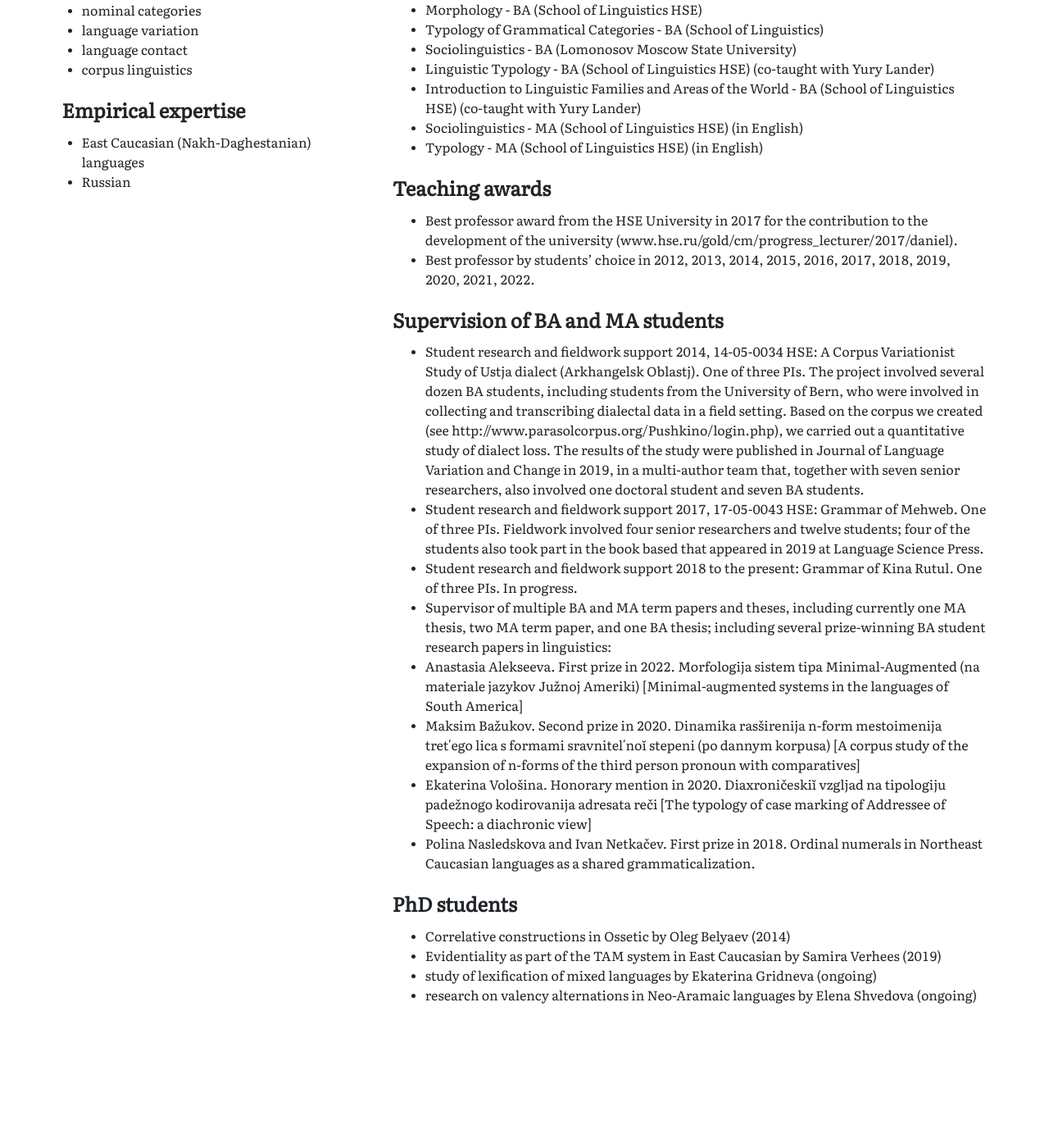
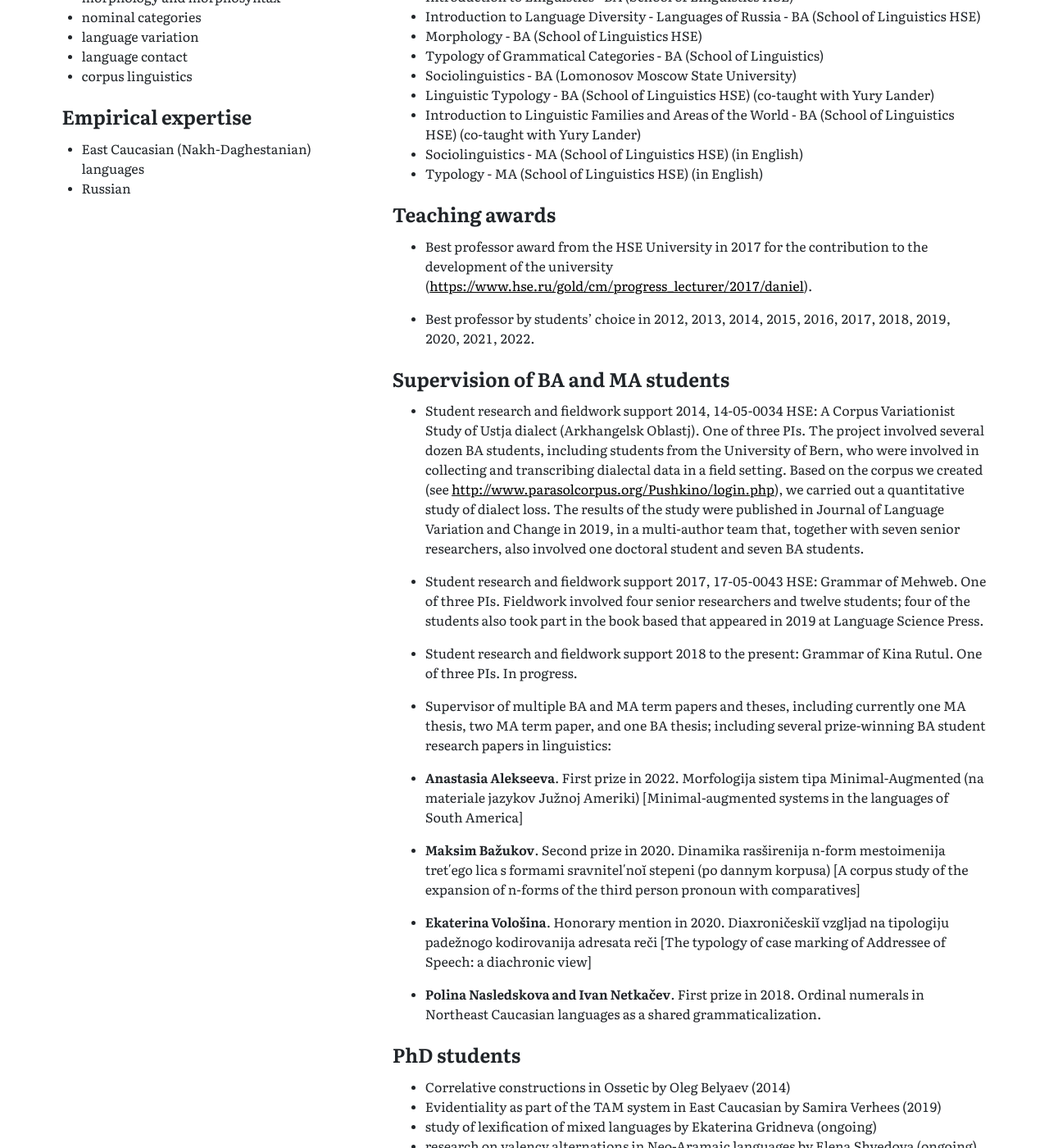
Before and after one commit to MishaDaniel/mishadaniel.github.io, a Jekyll site: the page built from teaching.html, in a window 1280 px wide and 1400 px high, scrolled down 514 px. Shown: the whole window at 82% size. Built offline with Jekyll 4.4.1, drawn with Linux system fonts in a browser that asks for light colours; nearby versions of some CDN libraries; before the commit the page ends 1881 px from its top, so only the background shows below that.

Commit message:
fixed bullet lists

```diff
--- a/_includes/main.html
+++ b/_includes/main.html
@@ -23,8 +23,9 @@
 
   <div class="interests">
     <h2>Fields of study</h2>
+    <p style="margin-bottom: 0.5em;">{{ site.data.general.fields.main }}</p>
     <ul style="padding-left: 1.5em;">
-      {% for field in site.data.general.fields %}
+      {% for field in site.data.general.fields.particular %}
         <li>{{ field }}</li>
       {% endfor %}
     </ul>
--- a/assets/css/styles.css
+++ b/assets/css/styles.css
@@ -8,14 +8,13 @@
 
 @font-face {
   font-family: 'Literata';
-  src: url('../fonts/Literata-Regular.ttf'),
-       url('../fonts/Literata-Bold.ttf'),
-       url('../fonts/Literata-BoldItalic.ttf'),
-       url('../fonts/Literata-Italic.ttf'),
-       url('../fonts/Literata-Medium.ttf'),
-       url('../fonts/Literata-MediumItalic.ttf'),
-       url('../fonts/Literata-SemiBold.ttf'),
-       url('../fonts/Literata-SemiBoldItalic.ttf');
+  src: url('../fonts/Literata-Regular.ttf');
+}
+
+@font-face {
+  font-family: 'Literata';
+  src: url('../fonts/Literata-Bold.ttf');
+  font-weight: bold;
 }
 
 body {
--- a/teaching.html
+++ b/teaching.html
@@ -4,8 +4,13 @@ layout: default
 
 <div class="teaching_courses">
   <h2>Teaching experience</h2>
+  {% for info in site.data.teaching.courses.info %}
+  <p>
+    {{ info }}
+  </p>
+  {% endfor %}
   <ul>
-    {% for course in site.data.teaching.courses %}
+    {% for course in site.data.teaching.courses.list %}
     <li>
       {{ course }}
     </li>
@@ -18,7 +23,7 @@ layout: default
   <ul>
     {% for award in site.data.teaching.awards %}
     <li>
-      {{ award }}
+      {{ award | markdownify }}
     </li>
     {% endfor %}
   </ul>
@@ -29,7 +34,7 @@ layout: default
   <ul>
     {% for supervision in site.data.teaching.supervisions %}
     <li>
-      {{ supervision }}
+      {{ supervision | markdownify }}
     </li>
     {% endfor %}
   </ul>
```
Also changed, not shown: _data/general.yml (+7 -6 lines), _data/teaching.yml (+19 -17 lines).
